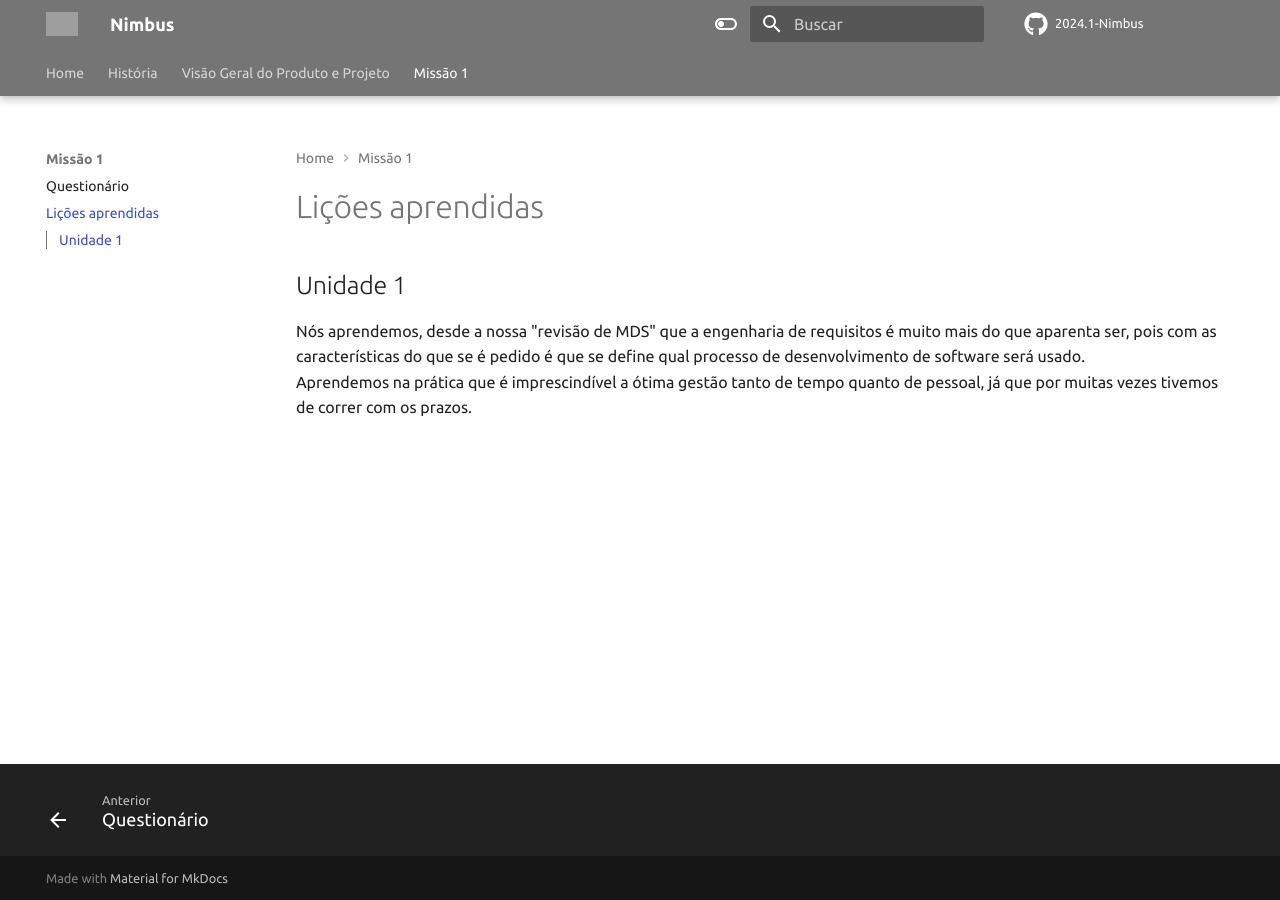
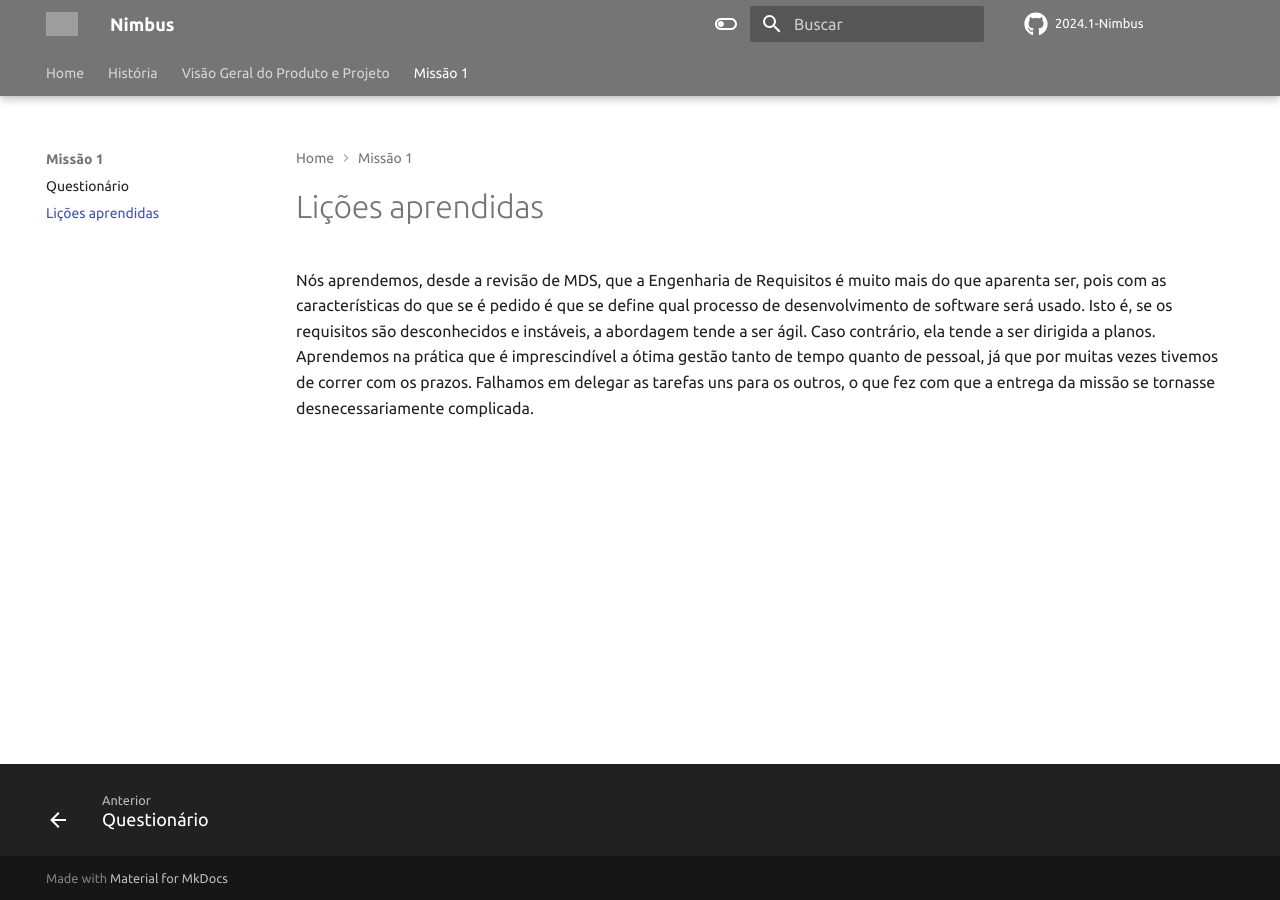
Before and after one commit to mdsreq-fga-unb/2024.1-Nimbus, an MkDocs documentation site: the page built from docs/missoes/missao1/licoes-aprendidas.md, in a window 1280 px wide. Built offline with MkDocs 1.6.1 and Material for MkDocs 9.7.7, drawn with Linux system fonts in a browser that asks for light colours; comment, search, counter and statistics services are not loaded; grey boxes are pictures that could not be loaded.

Commit message:
Revisa o texto

```diff
--- a/docs/missoes/missao1/licoes-aprendidas.md
+++ b/docs/missoes/missao1/licoes-aprendidas.md
@@ -1,8 +1,7 @@
-## Unidade 1
 
-Nós aprendemos, desde a nossa "revisão de MDS" que a engenharia de requisitos
+Nós aprendemos, desde a revisão de MDS, que a Engenharia de Requisitos
 é muito mais do que aparenta ser, pois com as características do que se é
-pedido é que se define qual processo de desenvolvimento de software será usado.
+pedido é que se define qual processo de desenvolvimento de software será usado. Isto é, se os requisitos são desconhecidos e instáveis, a abordagem tende a ser ágil. Caso contrário, ela tende a ser dirigida a planos.
 <br>
 Aprendemos na prática que é imprescindível a ótima gestão tanto de tempo quanto
-de pessoal, já que por muitas vezes tivemos de correr com os prazos.
+de pessoal, já que por muitas vezes tivemos de correr com os prazos. Falhamos em delegar as tarefas uns para os outros, o que fez com que a entrega da missão se tornasse desnecessariamente complicada.
```
